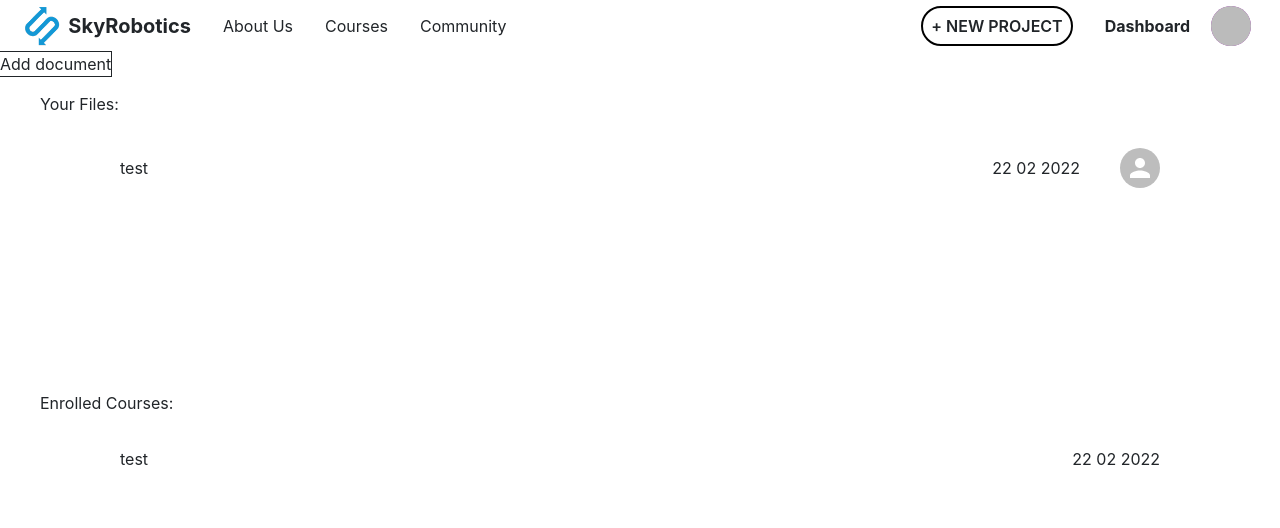
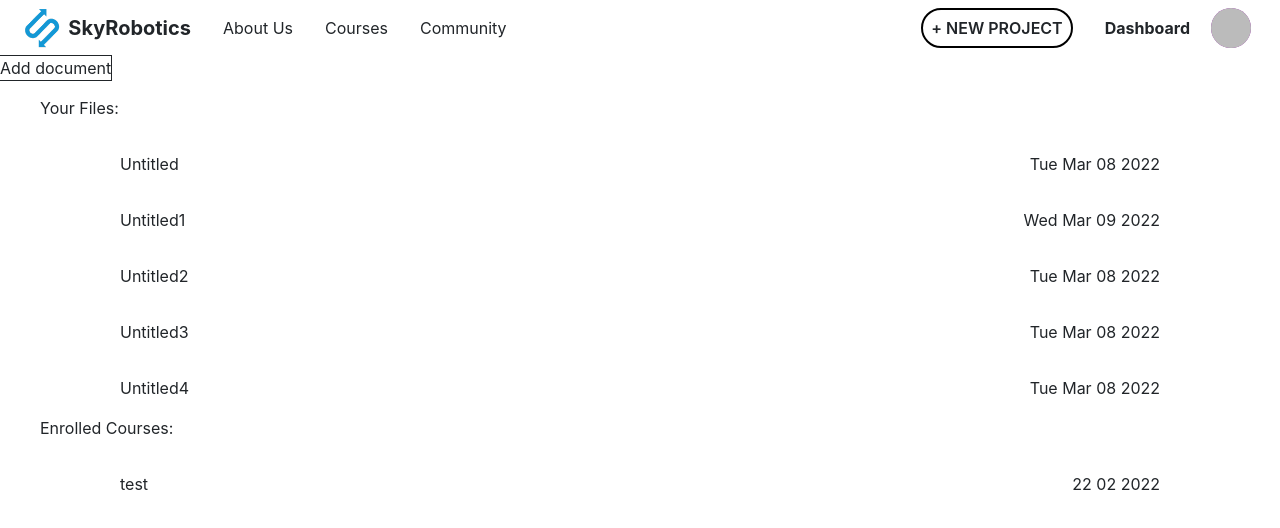
Before and after one commit to AnmayG/skyr-website, a React (Create React App) app: page /dashboard in a window 1280 px wide. Shown: the top 528 px of the page. Built offline with nearby package versions, Linux system fonts and the light colour scheme; no server answers; the database is empty; sample sign-in values are in the browser's storage.

Commit message:
dashboard edits

```diff
--- a/src/components/dashboard/ProjectCard.js
+++ b/src/components/dashboard/ProjectCard.js
@@ -10,7 +10,7 @@ function ProjectCard(props) {
       </div>
       <div className="flex justify-end items-center">
         <div className="mr-10">{props.createdDate}</div>
-        <Avatar className="mr-10" src={props.creator.imageUrl} />
+        {/* <Avatar className="mr-10" src={props.creator.imageUrl} /> */}
       </div>
     </div>
   );
--- a/src/interfaces/FirestoreInterface.js
+++ b/src/interfaces/FirestoreInterface.js
@@ -57,8 +57,11 @@ async function readFirestoreUserDocumentData(userID, documentID) {
 
 function listUserFirestoreDocuments(userId) {
   db.collection(`/users/${userId}/documents/`).onSnapshot((list) => {
+    if(list.empty) {
+      console.error("Invalid request; requested list empty")
+    }
     list.docs.forEach((doc) => {
-      console.log(doc);
+      // console.log(doc.data());
     });
   });
 }
--- a/src/pages/editors/Dashboard.js
+++ b/src/pages/editors/Dashboard.js
@@ -16,6 +16,17 @@ import { onAuthStateChanged } from "firebase/auth";
 
 const Dashboard = () => {
   const [projects, setProjects] = useState([]);
+  const sampleDocData = [
+    { course: "None", date: "Tue Mar 08 2022", name: "Untitled" },
+    { course: "One", date: "Wed Mar 09 2022", name: "Untitled1" },
+    { course: "Two", date: "Tue Mar 08 2022", name: "Untitled2" },
+    { course: "Three", date: "Tue Mar 08 2022", name: "Untitled3" },
+    { course: "Four", date: "Tue Mar 08 2022", name: "Untitled4" },
+    { course: "Five", date: "Tue Mar 08 2022", name: "Untitled5" },
+    { course: "Six", date: "Tue Mar 08 2022", name: "Untitled6" },
+    { course: "Seven", date: "Tue Mar 08 2022", name: "Untitled7" },
+    { course: "Eight", date: "Tue Mar 08 2022", name: "Untitled8" },
+  ];
 
   useEffect(() => {
     var createdUser = false;
@@ -44,8 +55,8 @@ const Dashboard = () => {
   return (
     <div className="flex flex-col w-screen h-screen bg-white">
       <Navbar />
-      <div className="w-screen h-[100%]">
-        <div className="max-h-[40%] h-[40%]">
+      <div className="w-screen">
+        <div className="max-h-[40vh]">
           <div
             className="outline outline-1 w-fit"
             onClick={() => {
@@ -59,16 +70,20 @@ const Dashboard = () => {
             Add document
           </div>
           <div className="ml-10 mt-3 mb-3">Your Files:</div>
-          <div className="mx-20 h-full">
-            {}
-            <ProjectCard
-              fileName="test"
-              createdDate="22 02 2022"
-              creator={auth.currentUser}
-            />
+          <div className="mx-20 overflow-y-auto max-h-[35vh]">
+            {sampleDocData.map((docData) => {
+              console.log("here", docData)
+              return (
+                <ProjectCard
+                  fileName={docData.name}
+                  createdDate={docData.date}
+                  course={docData.course}
+                />
+              );
+            })}
           </div>
         </div>
-        <div className="max-h-[50%]">
+        <div className="max-h-[50vh]">
           <div className="ml-10 mt-10 mb-3">Enrolled Courses:</div>
           <div className="mx-20 bg-white h-full">
             <CourseCard courseName="test" enrolledDate="22 02 2022" />
```
